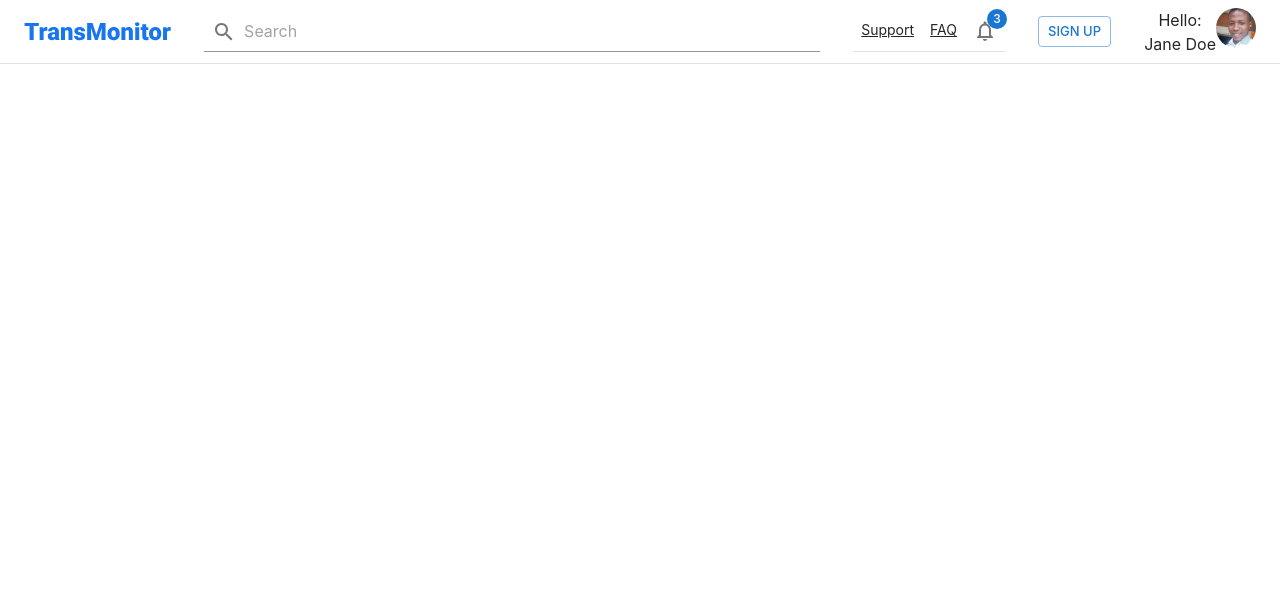
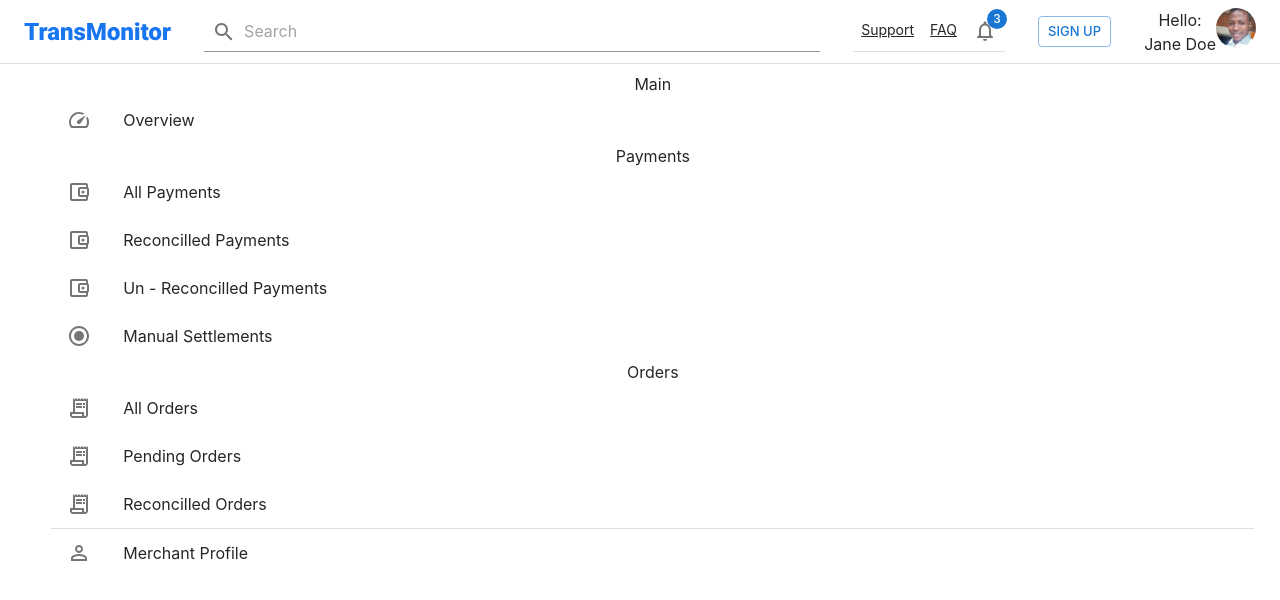
Before and after one commit to coker-deca/transmonitor, a React (Create React App) app: page / in a window 1280 px wide. Shown: the top 600 px of the page. Built offline with nearby package versions, Linux system fonts and the light colour scheme; the HTML template or start-up script is replaced by a standard one.

Commit message:
Added Side Panel Menus

```diff
--- a/src/App.js
+++ b/src/App.js
@@ -2,33 +2,11 @@ import './App.css';
 import './resources/fonts/segoe-ui-4-cufonfonts-webfont/style.css';
 
 import CssBaseline from '@mui/material/CssBaseline';
-import { createTheme, ThemeProvider } from '@mui/material/styles';
+import { ThemeProvider } from '@mui/material/styles';
 
+import Content from './components/Content/Content';
 import Header from './components/Header/Header';
-
-const theme = createTheme({
-  typography: {
-    // Use the system font instead of the default Roboto font.
-    fontFamily: [
-      "-apple-system",
-      "BlinkMacSystemFont",
-      '"Segoe UI"',
-      "Roboto",
-      '"Helvetica Neue"',
-      "Arial",
-      "sans-serif",
-      '"Apple Color Emoji"',
-      '"Segoe UI Emoji"',
-      '"Segoe UI Symbol"',
-    ].join(","),
-  },
-  palette: {
-    text: {
-      primary: "#262626",
-      secondary: "#647787",
-    },
-  },
-});
+import theme from './constants/themes';
 
 const notifications = [
   "registration success",
@@ -46,6 +24,7 @@ function App() {
           searchFieldChange={searchFieldChange}
           notifications={notifications}
         />
+        <Content />
       </div>
     </ThemeProvider>
   );
--- /dev/null
+++ b/src/components/Content/Content.jsx
@@ -0,0 +1,14 @@
+import React from 'react';
+
+import Sidebar from '../SidePanel/SidePanel';
+import { Wrapper } from './style';
+
+function Content() {
+  return (
+    <Wrapper>
+      <Sidebar />
+    </Wrapper>
+  );
+}
+
+export default Content;
--- /dev/null
+++ b/src/components/Content/style.js
@@ -0,0 +1,8 @@
+import Box from '@mui/material/Box';
+import styled from 'styled-components';
+
+export const Wrapper = styled(Box)`
+  box-sizing: border-box;
+  width: 100%;
+  padding: 0 2% 0 4%;
+`;
--- /dev/null
+++ b/src/components/SidePanel/Lists.jsx
@@ -0,0 +1,26 @@
+import Divider from '@mui/material/Divider';
+import ListItemButton from '@mui/material/ListItemButton';
+import ListItemIcon from '@mui/material/ListItemIcon';
+import ListItemText from '@mui/material/ListItemText';
+import Typography from '@mui/material/Typography';
+
+const Lists = ({ list }) => {
+  return (
+    <>
+      {list.title ? <Typography>{list.title}</Typography> : <Divider />}
+      {list.menus.map((item) => {
+        const Icon = item.icon;
+        return (
+          <ListItemButton key={item.name}>
+            <ListItemIcon>
+              <Icon />
+            </ListItemIcon>
+            <ListItemText primary={item.name} />
+          </ListItemButton>
+        );
+      })}
+    </>
+  );
+};
+
+export default Lists;
--- /dev/null
+++ b/src/components/SidePanel/SidePanel.jsx
@@ -0,0 +1,56 @@
+import AccountBalanceWalletOutlinedIcon from '@mui/icons-material/AccountBalanceWalletOutlined';
+import PermIdentityOutlinedIcon from '@mui/icons-material/PermIdentityOutlined';
+import RadioButtonCheckedOutlinedIcon from '@mui/icons-material/RadioButtonCheckedOutlined';
+import ReceiptLongOutlinedIcon from '@mui/icons-material/ReceiptLongOutlined';
+import SpeedIcon from '@mui/icons-material/Speed';
+import List from '@mui/material/List';
+import * as React from 'react';
+
+import Lists from './Lists';
+
+const Sidebar = () => {
+  return (
+    <List>
+      <Lists
+        list={{ title: "Main", menus: [{ name: "Overview", icon: SpeedIcon }] }}
+      />
+      <Lists
+        list={{
+          title: "Payments",
+          menus: [
+            { name: "All Payments", icon: AccountBalanceWalletOutlinedIcon },
+            {
+              name: "Reconcilled Payments",
+              icon: AccountBalanceWalletOutlinedIcon,
+            },
+            {
+              name: "Un - Reconcilled Payments",
+              icon: AccountBalanceWalletOutlinedIcon,
+            },
+            {
+              name: "Manual Settlements",
+              icon: RadioButtonCheckedOutlinedIcon,
+            },
+          ],
+        }}
+      />
+      <Lists
+        list={{
+          title: "Orders",
+          menus: [
+            { name: "All Orders", icon: ReceiptLongOutlinedIcon },
+            { name: "Pending Orders", icon: ReceiptLongOutlinedIcon },
+            { name: "Reconcilled Orders", icon: ReceiptLongOutlinedIcon },
+          ],
+        }}
+      />
+      <Lists
+        list={{
+          menus: [{ name: "Merchant Profile", icon: PermIdentityOutlinedIcon }],
+        }}
+      />
+    </List>
+  );
+};
+
+export default Sidebar;
--- /dev/null
+++ b/src/constants/themes.js
@@ -0,0 +1,27 @@
+import { createTheme } from '@mui/material/styles';
+
+const theme = createTheme({
+  typography: {
+    // Use the system font instead of the default Roboto font.
+    fontFamily: [
+      "-apple-system",
+      "BlinkMacSystemFont",
+      '"Segoe UI"',
+      "Roboto",
+      '"Helvetica Neue"',
+      "Arial",
+      "sans-serif",
+      '"Apple Color Emoji"',
+      '"Segoe UI Emoji"',
+      '"Segoe UI Symbol"',
+    ].join(","),
+  },
+  palette: {
+    text: {
+      primary: "#262626",
+      secondary: "#647787",
+    },
+  },
+});
+
+export default theme;
```
